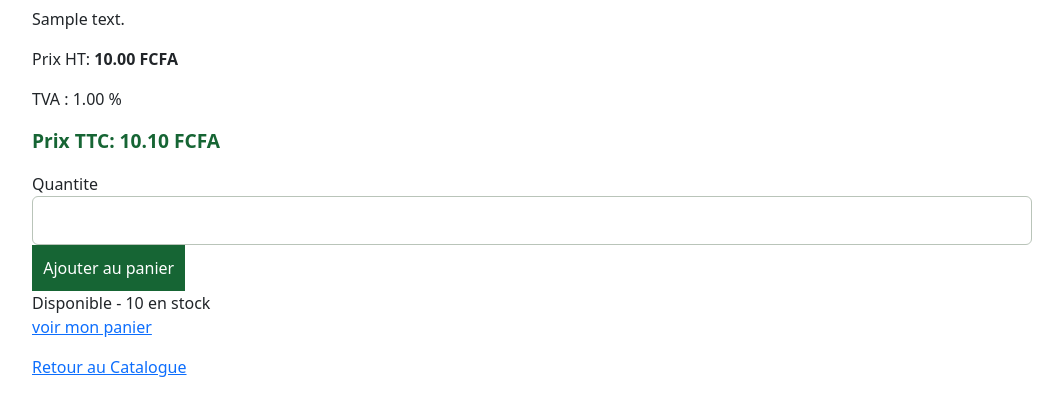
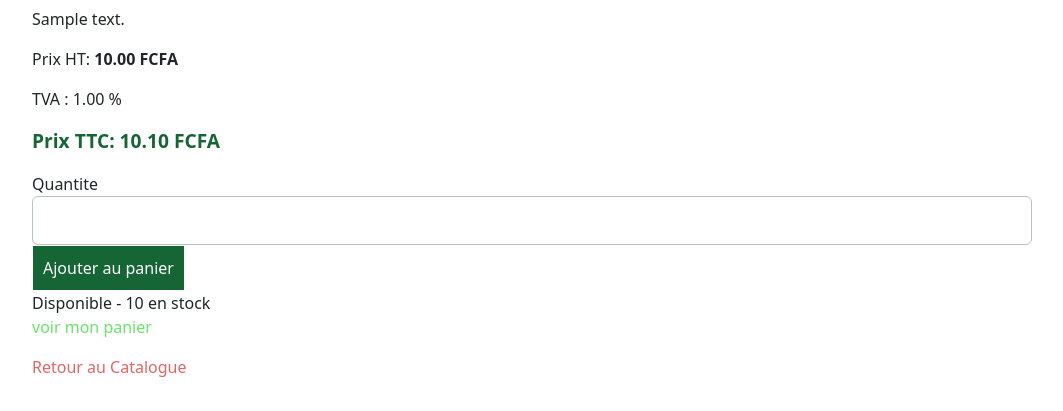
Before and after one commit to skysaint77-cpu/projet_django, a Django app: page /1/ in a window 1280 px wide. Shown: the part 763-1174 px from the top of the page, without its empty margins (108-1171 px from the left). Run offline with Django 5.2, Linux system fonts and the light colour scheme; tables that the repository leaves empty hold one stand-in row (values such as "Sample post"); grey boxes marked "Sample" are stand-in pictures; some libraries are stand-ins or nearby versions.

Commit message:
modification templates

```diff
--- a/static/css/style.css
+++ b/static/css/style.css
@@ -42,15 +42,23 @@ input,textarea{
 
 button,
 .button{
-    padding: 0.7rem;
+    padding: 10px;
     background: #166534;
     color: white;
-    border: 0;
-    border-radius: 6px;
+    border: 1px solid white;
+    border-radius: 25px;
     cursor: pointer;
     text-decoration: none;
+    margin-top: 10px;
 }
 
+.ctn{
+    text-decoration: none;
+    color: white;
+}
+.ctn:hover{
+    color: white;
+}
 .catalogue{
     display: grid;
     grid-template-columns: repeat(auto-fit, minmax(min(100%, 240px),1fr));
@@ -170,6 +178,23 @@ button,
     border-radius: 6px;
 }
 
+.voir{
+    text-decoration: none;
+    color: rgb(104, 229, 104);
+    margin: auto;
+}
+
+.voir:hover{
+    color: rgb(133, 240, 133);
+}
+
+.retour{
+    text-decoration: none;
+    color: #e16565;
+}
+.retour:hover{
+    color: #e16565;
+}
 
 @media(max-width: 520px){
     .ligne-panier form{
--- a/templates/products/detail.html
+++ b/templates/products/detail.html
@@ -50,10 +50,10 @@
                     ce prduit es actuellement indisponible
                 {% endif %}
 
-                <p><a href="{% url 'products:panier' %}">voir mon panier</a></p>
+                <p><a href="{% url 'products:panier' %}" class="voir">voir mon panier</a></p>
             </p>
 
-            <a href="{% url 'products:list' %}">
+            <a href="{% url 'products:list' %}" class="retour">
                 Retour au Catalogue
             </a>
         </section>
--- a/templates/products/panier.html
+++ b/templates/products/panier.html
@@ -11,7 +11,7 @@
 <body>
     <header class="header">
         <h1>Mon panier</h1>
-        <a href="{% url 'products:list' %}">Continuer les achats</a>
+        <a href="{% url 'products:list' %}" class="ctn">Continuer les achats</a>
     </header>
 
 
```
